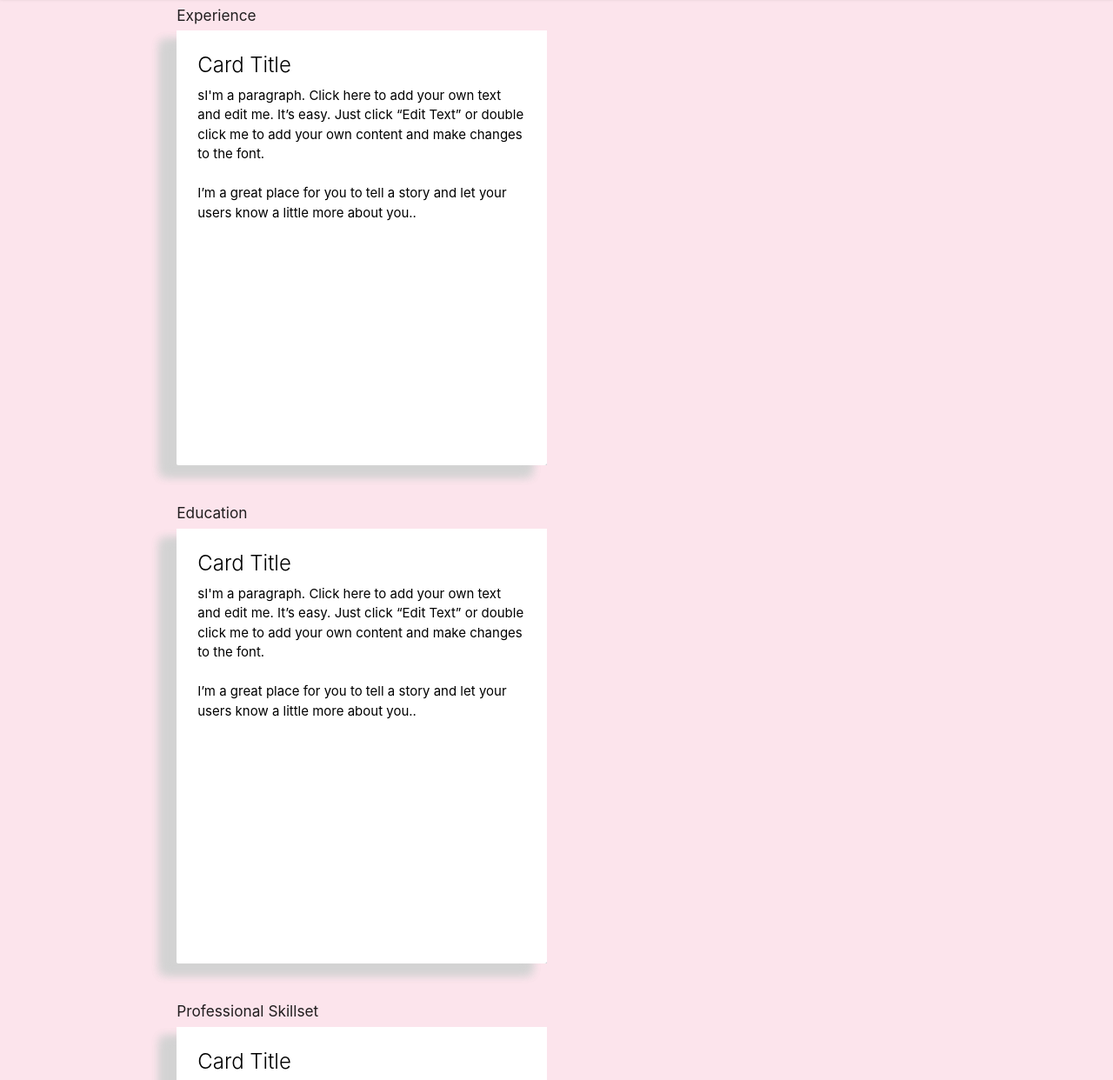
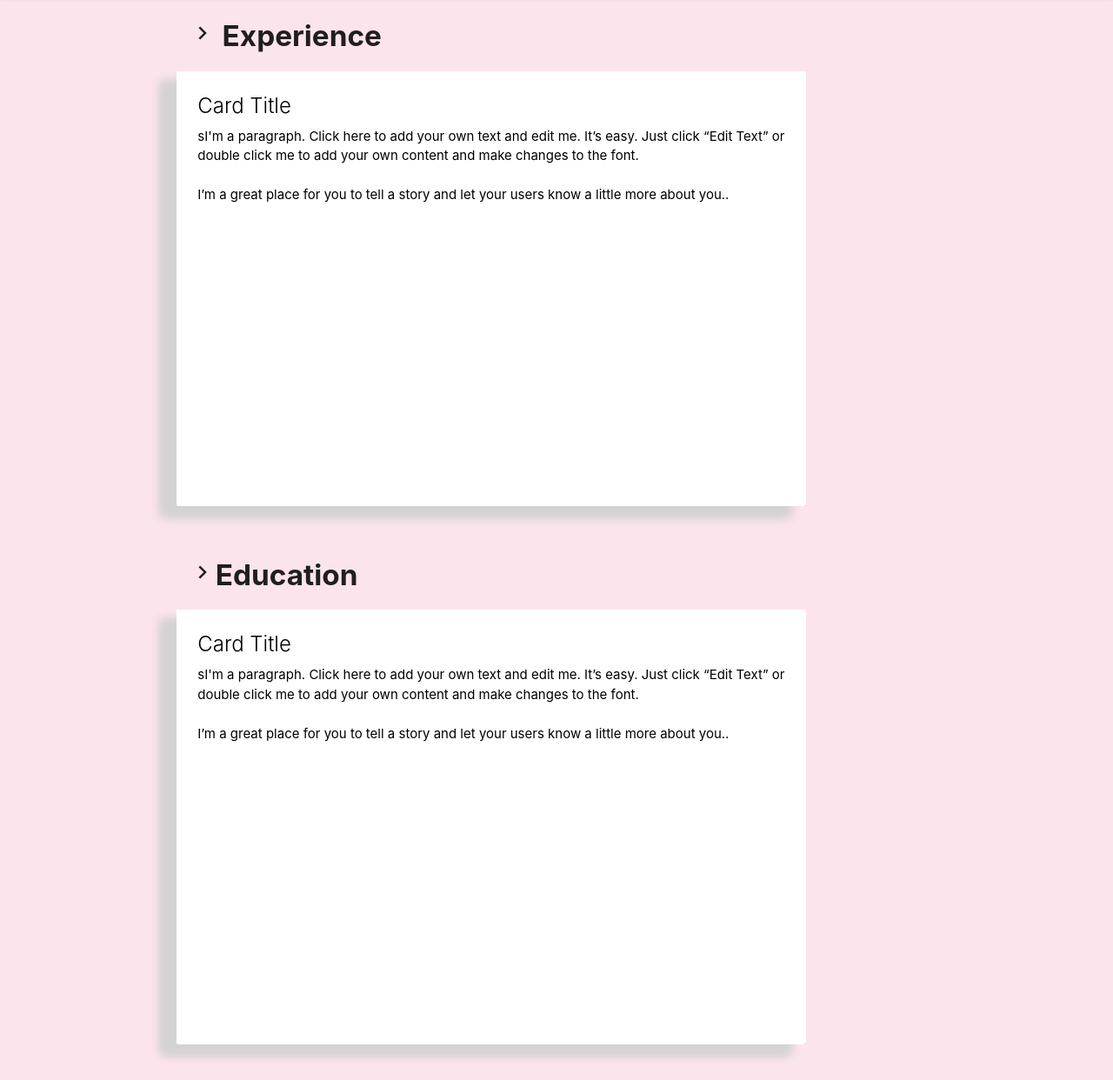
Before and after one commit to nit00/profile, a plain HTML site: page resume.html in a window 1280 px wide. Shown: the part 67-1309 px from the top of the page at 87% size. Drawn offline with nearby package versions, Linux system fonts and the light colour scheme.

Commit message:
Resume page edited

```diff
--- a/resume.html
+++ b/resume.html
@@ -15,7 +15,7 @@
         <nav class="red lighten-3">
           <div class="nav-wrapper">
             <a href="#" data-target="slide-out" class="sidenav-trigger"><i class="material-icons">menu</i></a>
-            <a href="#" class="brand-logo"style=" font-family:'Bebas Neue',cursive; padding-left:2%;">Nitin Patel</a>
+            <a href="#" class="brand-logo"style=" font-family:'Bebas Neue',cursive; padding-left:2%;">RESUME</a>
             <ul id="nav-mobile" class="right hide-on-med-and-down">
               <li><a href="#about">About</a></li>
               <li><a href="resume.html">Resume</a></li>
@@ -45,8 +45,8 @@
           </ul>
     <div class="container cont">
     <div class="row">
-        <div class="col s12 m6">
-            <h6>Experience</h6>
+        <div class="col s10 m10 l10 xl10">
+          <div><h6 class="heading"><i class="small material-icons">keyboard_arrow_right</i> Experience</h6></div>
           <div class="card blue-grey darken-1 c3">
             <div class="card-content white-text c3">
               <span class="card-title" style="color: black;">Card Title</span>
@@ -60,8 +60,8 @@
       </div>
       <div class="container cont">
         <div class="row">
-            <div class="col s12 m6">
-                <h6>Education</h6>
+            <div class="col s10 m10 l10 xl10">
+                <h6 class="heading"><i class="small material-icons">keyboard_arrow_right</i>Education</h6>
               <div class="card blue-grey darken-1 c3">
                 <div class="card-content white-text c3">
                   <span class="card-title" style="color: black;">Card Title</span>
@@ -75,10 +75,10 @@
           </div>
           <div class="container cont">
             <div class="row">
-                <div class="col s12 m6">
-                    <h6>Professional Skillset</h6>
+                <div class="col s10 m10 l10 xl10">
+                    <h6 class="heading"> <i class="small material-icons">keyboard_arrow_right</i>Professional Skillset</h6>
                   <div class="card blue-grey darken-1 c3">
-                    <div class="card-content white-text c3">
+                    <div class="card-content white-text c3 ">
                       <span class="card-title" style="color: black;">Card Title</span>
                       <p style="color: black;"> sI'm a paragraph. Click here to add your own text and edit me. It’s easy. Just click “Edit Text” or double click me to add your own content and make changes to the font.
                         <br><br>
@@ -90,8 +90,8 @@
               </div>
               <div class="container cont">
                 <div class="row">
-                    <div class="col s12 m6">
-                        <h6>Projects</h6>
+                    <div class="col s10 m10 l10 xl10">
+                        <h6 class="heading"> <i class="small material-icons">keyboard_arrow_right</i>Projects</h6>
                       <div class="card blue-grey darken-1 c3">
                         <div class="card-content white-text c3">
                           <span class="card-title" style="color: black;">Card Title</span>
--- a/style.css
+++ b/style.css
@@ -164,6 +164,9 @@ hr{
     border-width: 0.1px;
     background-color:white;
 }
-.cont{
-    margin-left:
+.heading{
+    padding:2%;
+    font-size: 25pt;
+    font-weight: 700;
+
 }
```
Also changed, not shown: index.html (+1 -1 lines).
